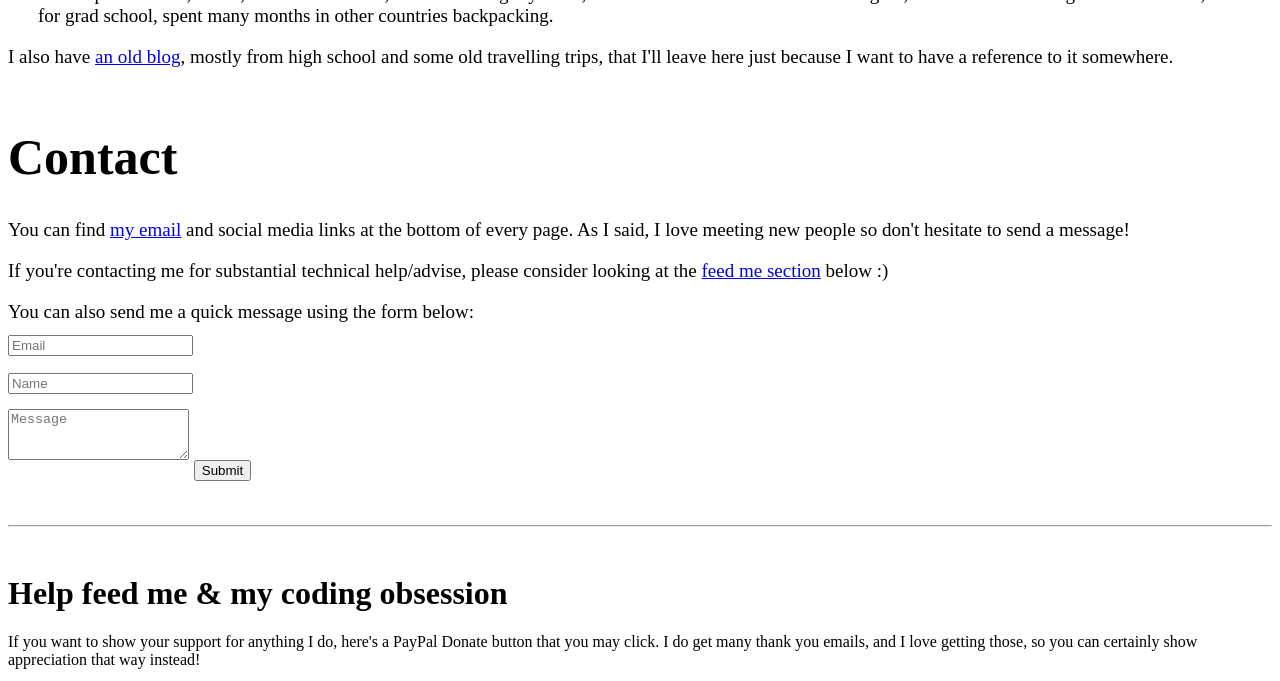
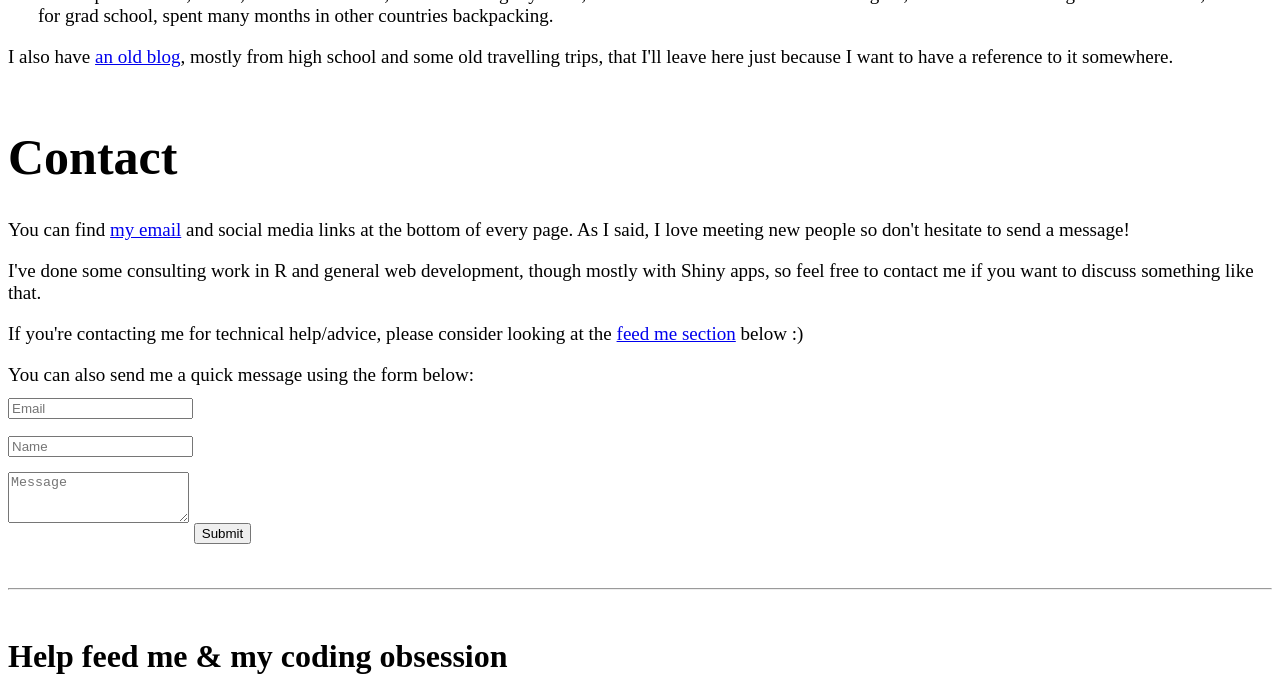
Before and after one commit to daattali/daattali.github.io, a Jekyll site: the page built from aboutme.html, in a window 1280 px wide and 900 px high, scrolled down 808 px, cut to the strip 0-681 px from the top of the window. Built offline with Jekyll 4.4.1, drawn with Linux system fonts in a browser that asks for light colours.

Commit message:
add a bit in contactme section about consulting work

```diff
--- a/aboutme.html
+++ b/aboutme.html
@@ -54,8 +54,8 @@ Grew up in <i>Tel Aviv, Israel</i>, moved to <i>Toronto, Canada</i> during my te
 <h1 id="contact">Contact</h1>
 
 <p>You can find <a href="mailto:daattali@gmail.com">my email</a> and social media links at the bottom of every page. As I said, I love meeting new people so don't hesitate to send a message!</p>
-
-<p>If you're contacting me for substantial technical help/advise, please consider looking at the <a href="#paypal">feed me section</a> below :)</p>
+<p>I've done some consulting work in R and general web development, though mostly with Shiny apps, so feel free to contact me if you want to discuss something like that.</p>
+<p>If you're contacting me for technical help/advice, please consider looking at the <a href="#paypal">feed me section</a> below :)</p>
 
 <form action="https://formspree.io/daattali@gmail.com" method="POST" class="form" id="contact-form">
   <p>You can also send me a quick message using the form below:</p>
```
